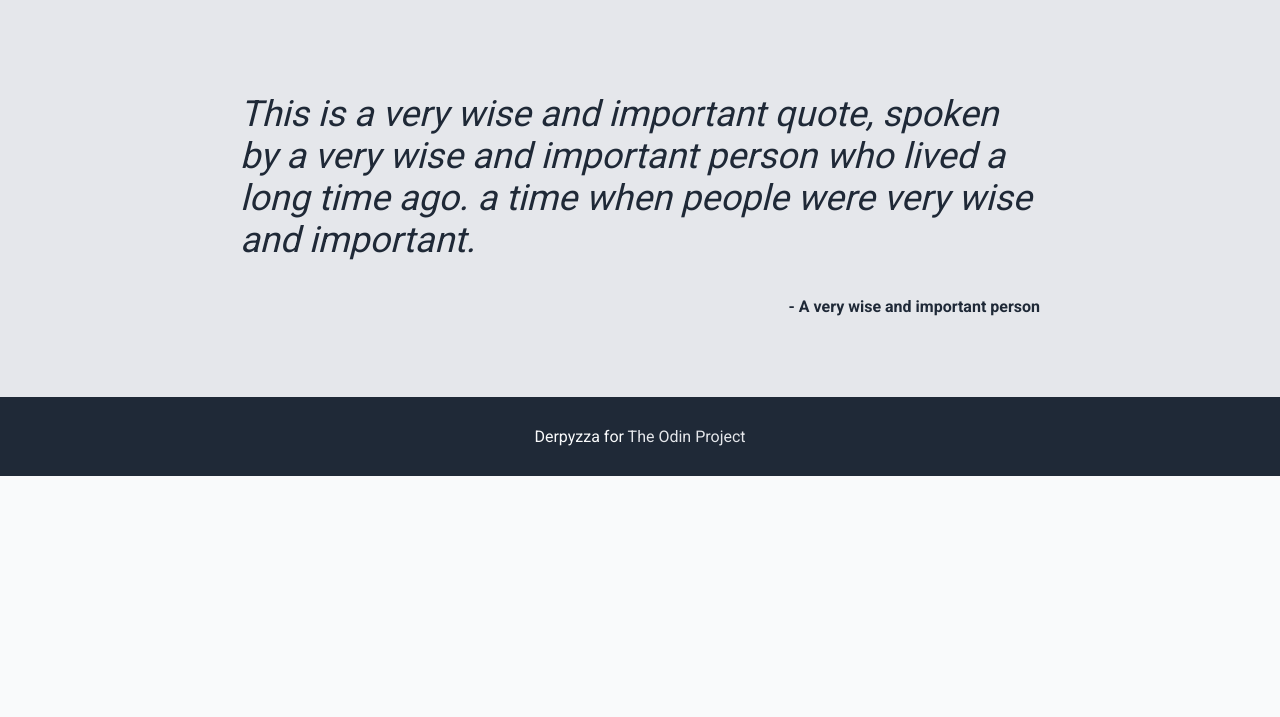
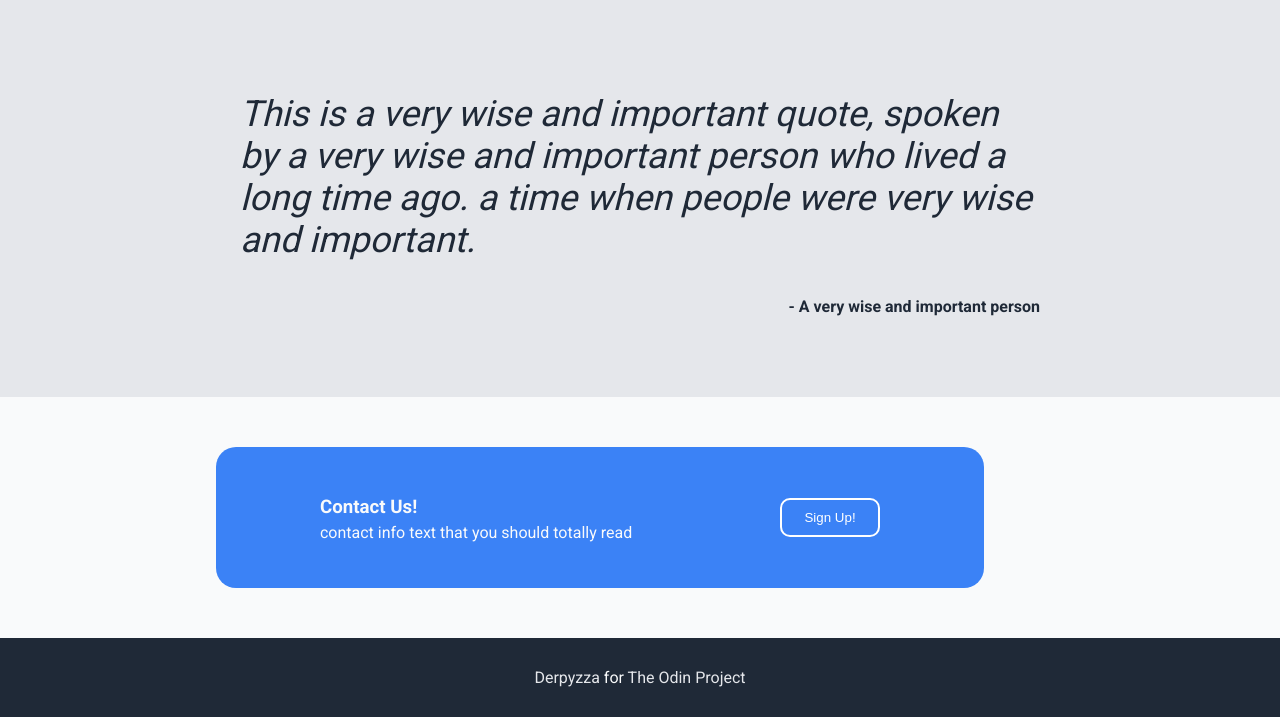
Before and after one commit to derpyzza/landing-page, a plain HTML site: page index.html in a window 1280 px wide. Shown: the part 859-1576 px from the top of the page. Before the commit the page ends 1335 px from the top, so only its background shows below. Drawn offline with Linux system fonts and the light colour scheme.

Commit message:
Adds the contact/sign-up box
not too happy with it visually, but it will do for now.

```diff
--- a/index.html
+++ b/index.html
@@ -71,12 +71,18 @@
 
     <!-- Sign Up Box-->
     <div class="contact" id="contact">
-
+        <div class="contact box">
+            <div>
+                <h3 style="margin-bottom:0px;">Contact Us!</h3>
+                <p style="margin-top:5px;">contact info text that you should totally read</p>
+            </div>
+            <button style="border:2px solid white">Sign Up!</button>
+        </div>
     </div>
 
     <!-- Footer Box -->
     <div class="footer">
-       Derpyzza for <a> The Odin Project </a>
+       <a href="https://github.com/derpyzza">Derpyzza</a> for <a href="https://www.theodinproject.com/"> The Odin Project </a>
     </div>
 
 </body>
--- a/style.css
+++ b/style.css
@@ -112,6 +112,24 @@ img{
     text-align: right;
 }
 
+.contact {
+    display:flex;
+    justify-content: center;
+    padding: 50px;
+}
+
+.contact .box {
+    display: flex;
+    background: #3B82F6;
+    width: 60%;
+    color: var(--fg);
+    padding: 30px;
+    flex-direction: row;
+    justify-content: space-around;
+    align-items: center;
+    border-radius: 20px;
+}
+
 .footer {
     background: var(--bg);
     color: var(--fg);
```
